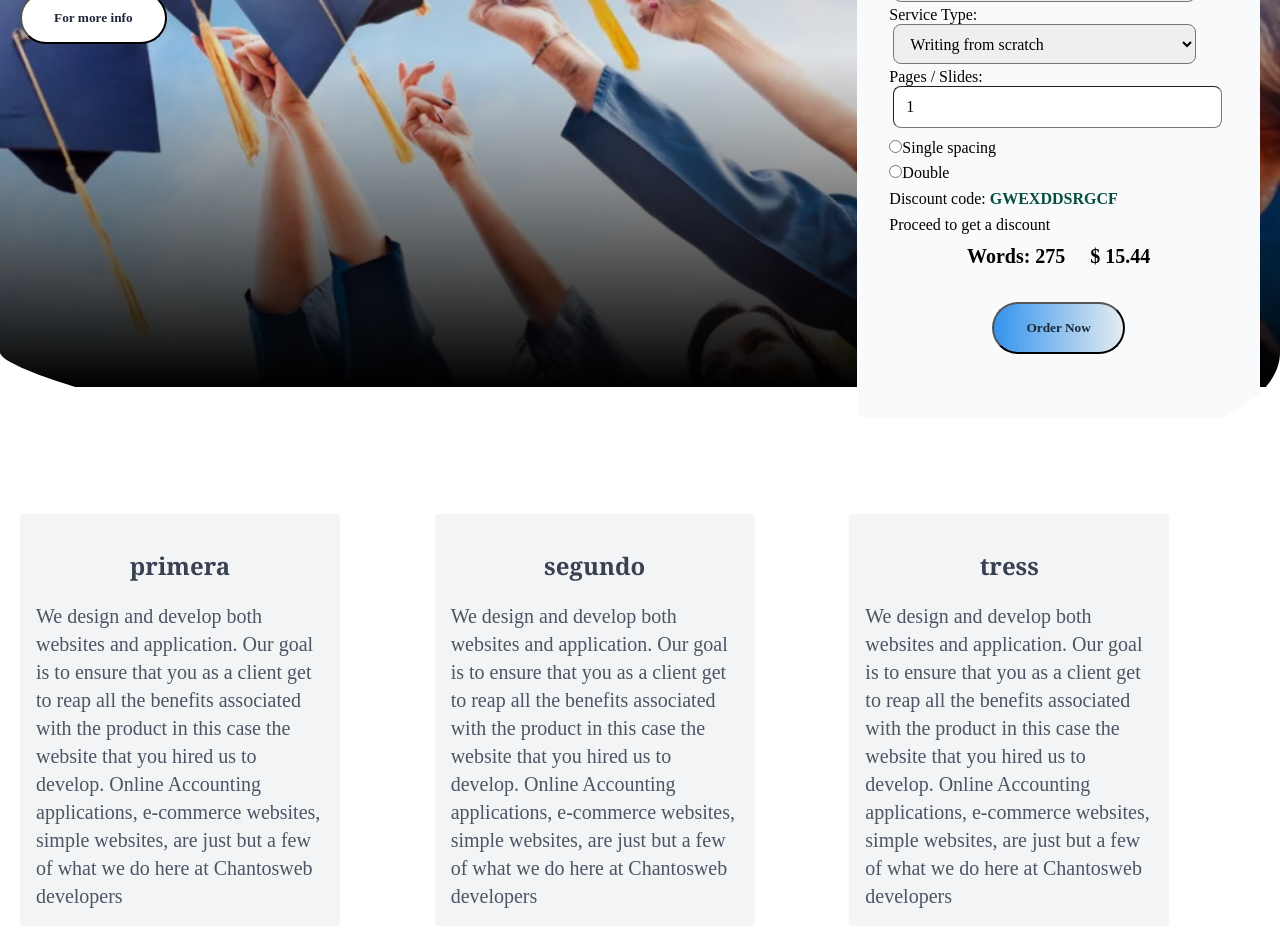
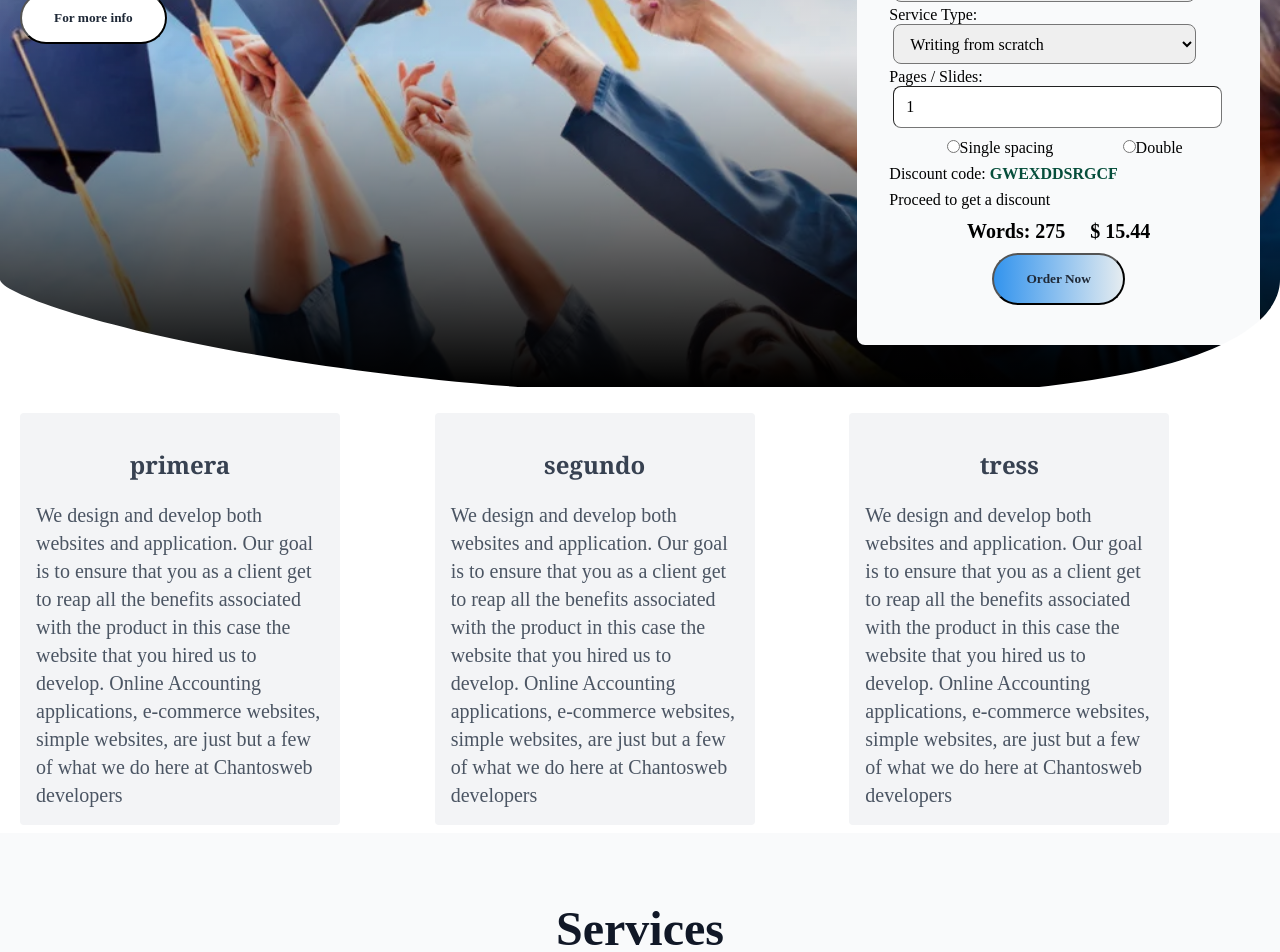
Before and after one commit to myrachanto/website-trial-run, a Nuxt app: page / in a window 1280 px wide. Shown: the part 280-1232 px from the top of the page. Built offline with nearby package versions, Linux system fonts and the light colour scheme; what vue-tawk would draw is missing.

Commit message:
adjusting contact form

```diff
--- a/components/component/contactform.vue
+++ b/components/component/contactform.vue
@@ -38,13 +38,13 @@
         <label class="lab" for="forms-labelOverInputCode">Pages / Slides:</label>
         <input class="form-name" v-model="order.pages" type="number" placeholder="Pages /slides" id="forms-labelOverInputCode"/>
     </div>
-    <div class="group texti">
-    <input  class="di" type="radio"  id="spacingOptions" name="spacingOptions" value="Single spacing" v-model="order.spacing">
-      <label for="single spacing">Single spacing</label>
-      <br>
+    <div class="radios texti">
+    <div><input  class="di" type="radio"  id="spacingOptions" name="spacingOptions" value="Single spacing" v-model="order.spacing">
+      <label for="single spacing">Single spacing</label></div>
+      <div>
       <input  class="di" type="radio"  id="spacingOptions" name="spacingOptions" value="double" v-model="order.spacing">
       <label for="double">Double</label>
-      <br>
+      </div>
     <!-- </label> -->
     </div>
     <div class="group texti">
@@ -84,6 +84,9 @@ data(){
 .group{
     @apply block my-1;
 }
+.radios{
+  @apply flex justify-evenly items-center;
+}
 .lab{
     @apply mb-1 mx-3 text-black;
 }
@@ -94,7 +97,7 @@ data(){
   @apply py-10 mx-5;
 }
 .btn3{
-  @apply text-gray-800 mx-auto lg:mx-0 hover:underline text-white font-bold rounded-full my-6 py-4 px-8;
+  @apply text-gray-800 mx-auto lg:mx-0 hover:underline text-white font-bold rounded-full py-4 px-8;
 }
 .di {
   @apply ml-3 mt-2;
--- a/pages/index.vue
+++ b/pages/index.vue
@@ -149,9 +149,9 @@ Online Accounting applications, e-commerce websites, simple websites, are just b
 }
 
 .main1{
-  @apply container text-black mx-auto py-5;
+  @apply container text-black mx-auto py-1;
 }
 .griding{
-  @apply grid md:grid-cols-2 lg:grid-cols-3 mx-5 gap-1 my-4;
+  @apply grid md:grid-cols-2 lg:grid-cols-3 mx-5 gap-1 my-1;
 }
 </style>
```
